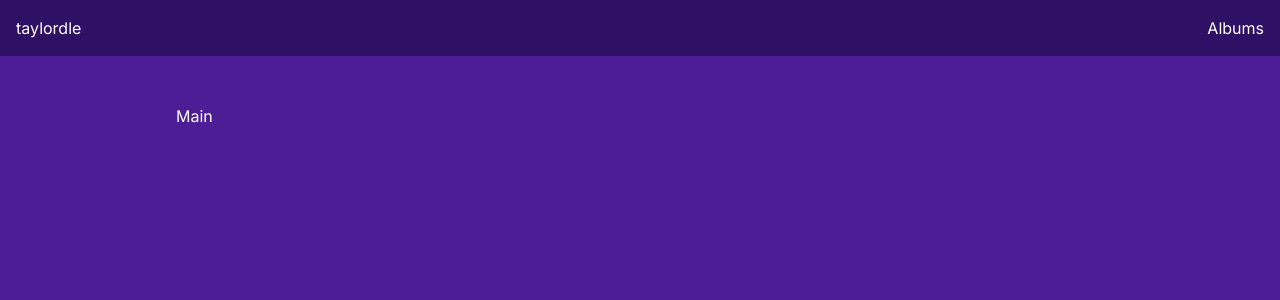
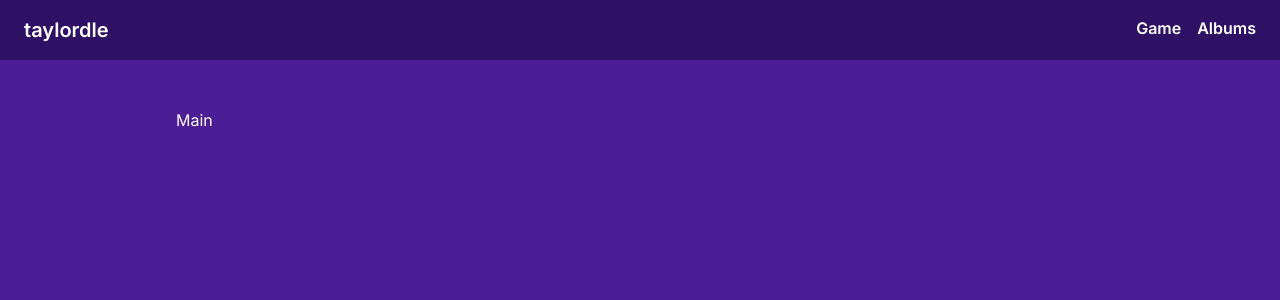
Before and after one commit to malthesers/taylordle, a Next.js app: page / in a window 1280 px wide. Shown: the top 300 px of the page. Built offline with nearby package versions, Linux system fonts and the light colour scheme.

Commit message:
Updated header

```diff
--- a/src/app/globals.css
+++ b/src/app/globals.css
@@ -15,3 +15,25 @@
     @apply max-w-5xl mx-auto p-12;
   }
 }
+
+nav a {
+  position: relative;
+  display: inline-block;
+}
+
+nav a::after {
+  background-color: white;
+  position: absolute;
+  content: '';
+  width: 100%;
+  height: 2px;
+  bottom: 0;
+  left: 0;
+  transition: transform 200ms ease-in-out;
+  transform: scaleX(0);
+  transform-origin: left;
+}
+
+nav a:hover::after {
+  transform: scaleX(1);
+}
--- a/src/components/layout/Header.tsx
+++ b/src/components/layout/Header.tsx
@@ -4,13 +4,14 @@ import Link from "next/link"
 
 export default function Header() {
   return (
-    <header className="w-full p-4">
-      <div className="max-w-7xl mx-auto flex justify-between">
-        <Link href="/">taylordle</Link>
-        <nav>
+    <header className="w-full px-6 py-4 font-semibold">
+      <nav className="max-w-7xl mx-auto flex justify-between">
+        <Link href="/" className="text-xl">taylordle</Link>
+        <div className="flex gap-4">
+          <Link href="/">Game</Link>
           <Link href="/albums">Albums</Link>
-        </nav>
-      </div>
+        </div>
+      </nav>
     </header>
   )
 }
```
